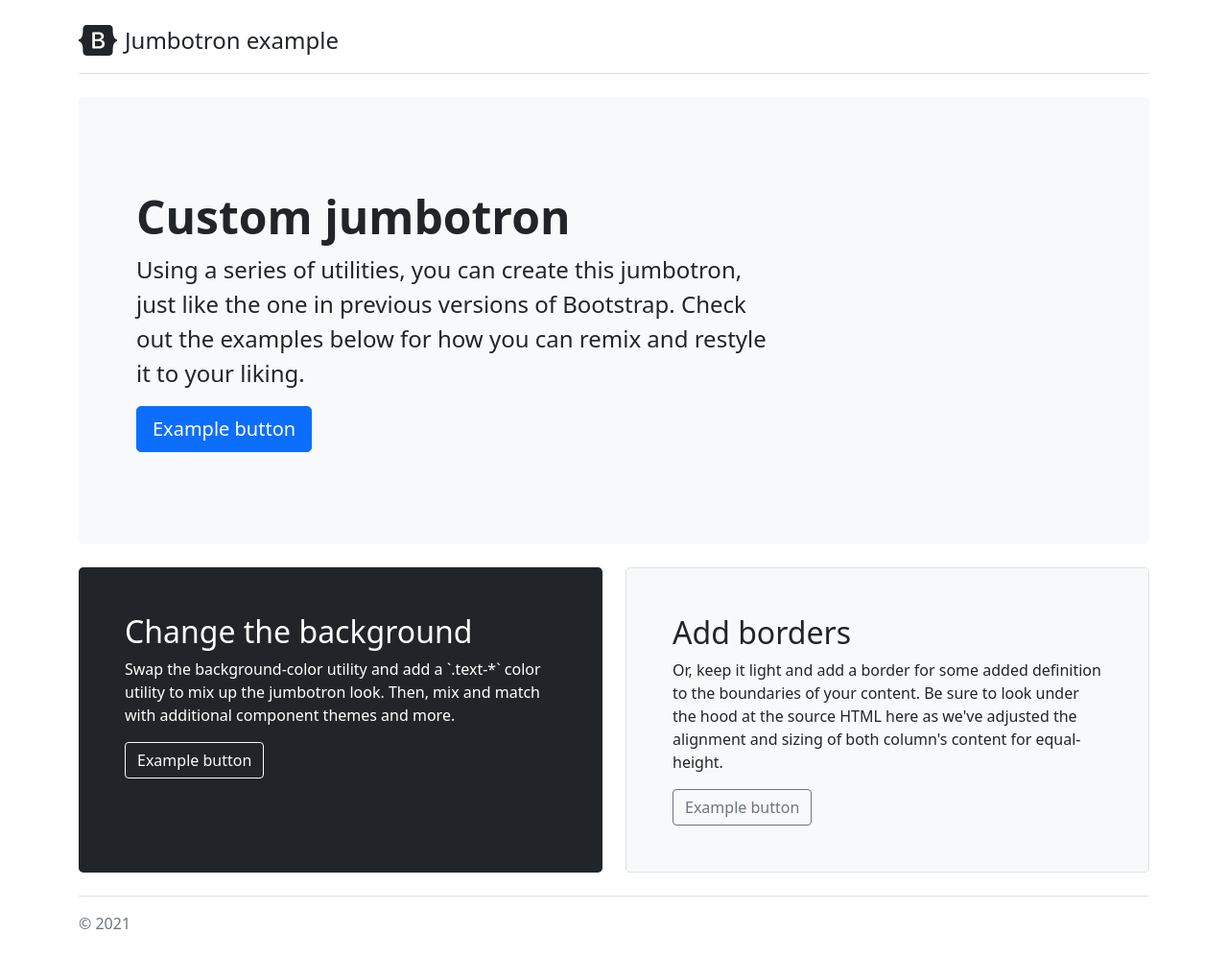
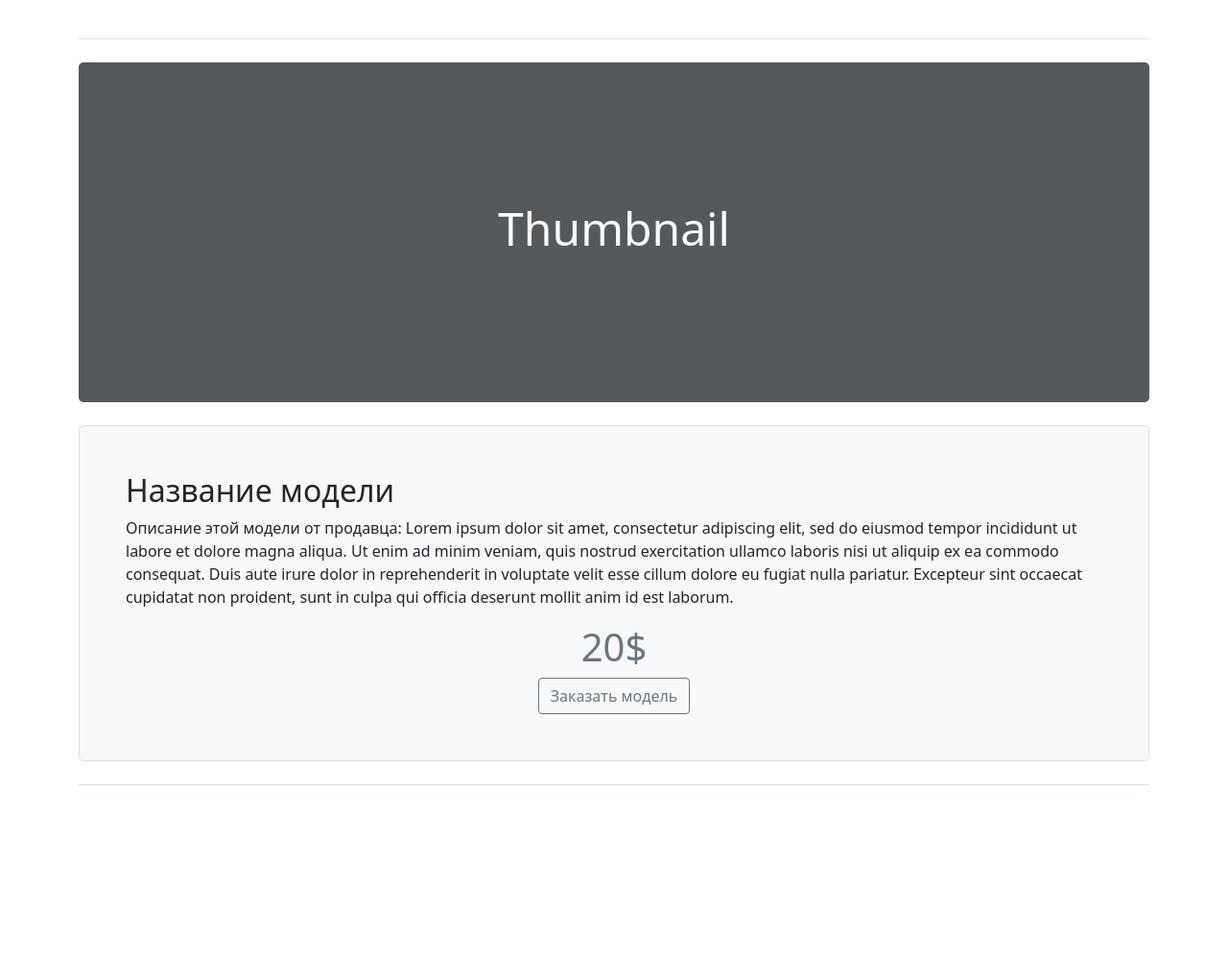
Before and after one commit to Your-Factory/marketplace, a Flask app: page /model in a window 1280 px wide. Shown: the whole page at 96% size. After the commit the page ends 818 px from the top, so only its background shows below. Run offline with Flask 2, Linux system fonts and the light colour scheme; some libraries are stand-ins or nearby versions.

Commit message:
model_page.html modified

```diff
--- a/frontend/templates/model_page.html
+++ b/frontend/templates/model_page.html
@@ -22,6 +22,11 @@
         -webkit-user-select: none;
         -moz-user-select: none;
         user-select: none;
+          background: #55595c;
+      }
+
+      .background-placeholder-img {
+        background: #55595c;
       }
 
       @media (min-width: 768px) {
@@ -38,44 +43,32 @@
 <main>
   <div class="container py-4">
     <header class="pb-3 mb-4 border-bottom">
-      <a href="/" class="d-flex align-items-center text-dark text-decoration-none">
-        <svg xmlns="http://www.w3.org/2000/svg" width="40" height="32" class="me-2" viewBox="0 0 118 94" role="img"><title>Bootstrap</title><path fill-rule="evenodd" clip-rule="evenodd" d="M24.509 0c-6.733 0-11.715 5.893-11.492 12.284.214 6.14-.064 14.092-2.066 20.577C8.943 39.365 5.547 43.485 0 44.014v5.972c5.547.529 8.943 4.649 10.951 11.153 2.002 6.485 2.28 14.437 2.066 20.577C12.794 88.106 17.776 94 24.51 94H93.5c6.733 0 11.714-5.893 11.491-12.284-.214-6.14.064-14.092 2.066-20.577 2.009-6.504 5.396-10.624 10.943-11.153v-5.972c-5.547-.529-8.934-4.649-10.943-11.153-2.002-6.484-2.28-14.437-2.066-20.577C105.214 5.894 100.233 0 93.5 0H24.508zM80 57.863C80 66.663 73.436 72 62.543 72H44a2 2 0 01-2-2V24a2 2 0 012-2h18.437c9.083 0 15.044 4.92 15.044 12.474 0 5.302-4.01 10.049-9.119 10.88v.277C75.317 46.394 80 51.21 80 57.863zM60.521 28.34H49.948v14.934h8.905c6.884 0 10.68-2.772 10.68-7.727 0-4.643-3.264-7.207-9.012-7.207zM49.948 49.2v16.458H60.91c7.167 0 10.964-2.876 10.964-8.281 0-5.406-3.903-8.178-11.425-8.178H49.948z" fill="currentColor"></path></svg>
-        <span class="fs-4">Jumbotron example</span>
-      </a>
+{#        Здесь будет bar со страницы store-front из env#}
     </header>
 
-    <div class="p-5 mb-4 bg-light rounded-3">
-      <div class="container-fluid py-5">
-        <h1 class="display-5 fw-bold">Custom jumbotron</h1>
-        <p class="col-md-8 fs-4">Using a series of utilities, you can create this jumbotron, just like the one in previous versions of Bootstrap. Check out the examples below for how you can remix and restyle it to your liking.</p>
-        <button class="btn btn-primary btn-lg" type="button">Example button</button>
+    <div class="p-5 mb-4 background-placeholder-img rounded-3">
+      <div class="container py-5">
+        <h1 class="display-5 text-light text-center p-5">Thumbnail</h1>
       </div>
     </div>
 
     <div class="row align-items-md-stretch">
-      <div class="col-md-6">
-        <div class="h-100 p-5 text-white bg-dark rounded-3">
-          <h2>Change the background</h2>
-          <p>Swap the background-color utility and add a `.text-*` color utility to mix up the jumbotron look. Then, mix and match with additional component themes and more.</p>
-          <button class="btn btn-outline-light" type="button">Example button</button>
-        </div>
-      </div>
-      <div class="col-md-6">
+      <div class="container-fluid">
         <div class="h-100 p-5 bg-light border rounded-3">
-          <h2>Add borders</h2>
-          <p>Or, keep it light and add a border for some added definition to the boundaries of your content. Be sure to look under the hood at the source HTML here as we've adjusted the alignment and sizing of both column's content for equal-height.</p>
-          <button class="btn btn-outline-secondary" type="button">Example button</button>
+          <h2>Название модели</h2>
+          <p>Описание этой модели от продавца: Lorem ipsum dolor sit amet, consectetur adipiscing elit, sed do eiusmod tempor incididunt ut labore et dolore magna aliqua. Ut enim ad minim veniam, quis nostrud exercitation ullamco laboris nisi ut aliquip ex ea commodo consequat. Duis aute irure dolor in reprehenderit in voluptate velit esse cillum dolore eu fugiat nulla pariatur. Excepteur sint occaecat cupidatat non proident, sunt in culpa qui officia deserunt mollit anim id est laborum.</p>
+          <div class="col-md-12 text-center">
+              <h1 class="text-muted card-title pricing-card-title">20$</h1>
+            <button class="btn btn-outline-secondary pull-right" type="button">Заказать модель</button>
+          </div>
         </div>
       </div>
     </div>
 
     <footer class="pt-3 mt-4 text-muted border-top">
-      &copy; 2021
+
     </footer>
   </div>
 </main>
-
-
-
   </body>
 </html>
```
